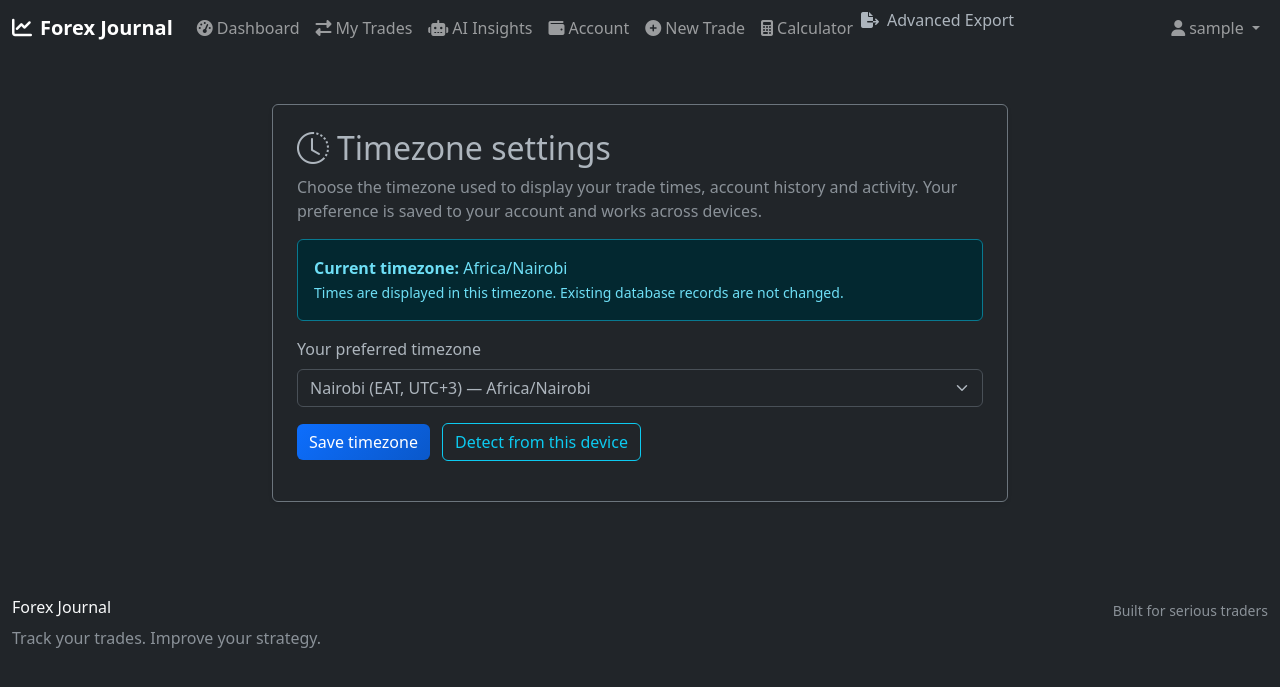
After one commit to arvineee/Forex-journal, a Flask app: page /account/timezone in a window 1280 px wide. The commit adds this page. Shown: the top 687 px of the page. Run offline with Flask 3, Linux system fonts and the light colour scheme; the visitor is signed in with stand-in values (Sample User, id 1).

Commit message:
Update site

```diff
--- a/app/account/routes.py
+++ b/app/account/routes.py
@@ -4,6 +4,7 @@ from datetime import datetime
 from app import db
 from app.account import account_bp
 from app.models import AccountBalance, Trade
+from app.utils.timezones import valid_timezone, DEFAULT_TIMEZONE, local_to_utc_naive, to_user_timezone
 
 
 def auto_update_balance_on_close(trade):
@@ -58,7 +59,7 @@ def add_balance():
     if form.validate_on_submit():
         balance = AccountBalance(
             balance=form.balance.data,
-            date=form.date.data,
+            date=local_to_utc_naive(form.date.data, current_user.timezone),
             notes=form.notes.data,
             user_id=current_user.id
         )
@@ -67,6 +68,8 @@ def add_balance():
         flash('Account balance recorded successfully!', 'success')
         return redirect(url_for('account.balance_history'))
 
+    if request.method == 'GET':
+        form.date.data = to_user_timezone(datetime.utcnow(), current_user.timezone).replace(tzinfo=None)
     return render_template('account/add_balance.html', form=form)
 
 
@@ -82,7 +85,7 @@ def edit_balance(balance_id):
 
     if form.validate_on_submit():
         balance.balance = form.balance.data
-        balance.date = form.date.data
+        balance.date = local_to_utc_naive(form.date.data, current_user.timezone)
         balance.notes = form.notes.data
         db.session.commit()
         flash('Account balance updated successfully!', 'success')
@@ -90,7 +93,7 @@ def edit_balance(balance_id):
 
     elif request.method == 'GET':
         form.balance.data = balance.balance
-        form.date.data = balance.date
+        form.date.data = to_user_timezone(balance.date, current_user.timezone).replace(tzinfo=None)
         form.notes.data = balance.notes
 
     return render_template('account/edit_balance.html', form=form, balance=balance)
@@ -124,3 +127,31 @@ def get_current_balance():
         })
     else:
         return jsonify({'balance': None, 'message': 'No balance records found'})
+
+
+
+@account_bp.route('/timezone', methods=['GET', 'POST'])
+@login_required
+def timezone_settings():
+    from app.utils.timezones import COMMON_TIMEZONES
+    if request.method == 'POST':
+        selected = (request.form.get('timezone') or '').strip()
+        if not valid_timezone(selected):
+            flash('Please choose a valid timezone.', 'danger')
+        else:
+            current_user.timezone = selected
+            db.session.commit()
+            flash('Your timezone preference has been saved.', 'success')
+            return redirect(url_for('account.timezone_settings'))
+    return render_template('account/timezone.html', timezones=COMMON_TIMEZONES)
+
+
+@account_bp.route('/timezone/detect', methods=['POST'])
+@login_required
+def detect_timezone():
+    selected = (request.get_json(silent=True) or {}).get('timezone', '')
+    if not valid_timezone(selected):
+        return jsonify({'success': False, 'message': 'Invalid timezone.'}), 400
+    current_user.timezone = selected
+    db.session.commit()
+    return jsonify({'success': True, 'timezone': selected})
--- a/app/models.py
+++ b/app/models.py
@@ -11,6 +11,7 @@ class User(UserMixin, db.Model):
     id = db.Column(db.Integer, primary_key=True)
     username = db.Column(db.String(64), unique=True, nullable=False, index=True)
     email = db.Column(db.String(120), unique=True, nullable=False, index=True)
+    timezone = db.Column(db.String(64), nullable=False, default='Africa/Nairobi')
     password_hash = db.Column(db.String(256), nullable=False)  # Increased from 128 to 256
     created_at = db.Column(db.DateTime, default=datetime.utcnow)
     trades = db.relationship('Trade', backref='author', lazy='dynamic', cascade='all, delete-orphan')
--- a/app/templates/account/balance_history.html
+++ b/app/templates/account/balance_history.html
@@ -39,7 +39,7 @@
                             <tbody>
                                 {% for balance in balances %}
                                 <tr>
-                                    <td>{{ balance.date.strftime('%Y-%m-%d %H:%M') }}</td>
+                                    <td>{{ balance.date|datetimeformat('%Y-%m-%d %H:%M') }}</td>
                                     <td><strong>${{ "%.2f"|format(balance.balance) }}</strong></td>
                                     <td>{{ balance.notes or '-' }}</td>
                                     <td>
@@ -64,7 +64,7 @@
                                                 <button type="button" class="btn-close" data-bs-dismiss="modal"></button>
                                             </div>
                                             <div class="modal-body">
-                                                <p>Delete balance record from {{ balance.date.strftime('%Y-%m-%d') }}?</p>
+                                                <p>Delete balance record from {{ balance.date|datetimeformat('%Y-%m-%d') }}?</p>
                                                 <p><strong>${{ "%.2f"|format(balance.balance) }}</strong></p>
                                             </div>
                                             <div class="modal-footer">
@@ -92,7 +92,7 @@
                     <div class="display-4 text-success mb-3">
                         ${{ "%.2f"|format(balances[0].balance) }}
                     </div>
-                    <p class="text-muted">Last updated: {{ balances[0].date.strftime('%Y-%m-%d') }}</p>
+                    <p class="text-muted">Last updated: {{ balances[0].date|datetimeformat('%Y-%m-%d') }}</p>
                 </div>
             </div>
         </div>
--- a/app/templates/account/edit_balance.html
+++ b/app/templates/account/edit_balance.html
@@ -17,7 +17,7 @@
 
                     <div class="alert alert-secondary d-flex align-items-center mb-4">
                         <i class="fas fa-info-circle me-2 text-info"></i>
-                        <span>Editing record from <strong>{{ balance.date.strftime('%d %b %Y, %H:%M') }}</strong></span>
+                        <span>Editing record from <strong>{{ balance.date|datetimeformat('%d %b %Y, %H:%M') }}</strong></span>
                     </div>
 
                     <form method="POST" novalidate>
--- /dev/null
+++ b/app/templates/account/timezone.html
@@ -0,0 +1,40 @@
+{% extends 'base.html' %}
+{% block title %}Timezone Settings - Forex Journal{% endblock %}
+{% block content %}
+<div class="container py-4" style="max-width: 760px;">
+  <div class="card border-secondary shadow-sm">
+    <div class="card-body p-4">
+      <h2 class="mb-2"><i class="bi bi-clock-history me-2"></i>Timezone settings</h2>
+      <p class="text-muted">Choose the timezone used to display your trade times, account history and activity. Your preference is saved to your account and works across devices.</p>
+      <div class="alert alert-info"><strong>Current timezone:</strong> {{ current_timezone }}<br><small>Times are displayed in this timezone. Existing database records are not changed.</small></div>
+      <form method="POST">
+        <label for="timezone" class="form-label">Your preferred timezone</label>
+        <select class="form-select mb-3" id="timezone" name="timezone" required>
+          {% for value, label in timezones %}<option value="{{ value }}" {% if current_timezone == value %}selected{% endif %}>{{ label }} — {{ value }}</option>{% endfor %}
+        </select>
+        <button class="btn btn-primary" type="submit">Save timezone</button>
+        <button class="btn btn-outline-info ms-2" type="button" id="detectTimezone">Detect from this device</button>
+      </form>
+      <div id="timezoneMessage" class="small mt-3" aria-live="polite"></div>
+    </div>
+  </div>
+</div>
+<script>
+document.getElementById('detectTimezone').addEventListener('click', async function () {
+  const message = document.getElementById('timezoneMessage');
+  const zone = Intl.DateTimeFormat().resolvedOptions().timeZone;
+  if (!zone) { message.textContent = 'This device did not provide a timezone.'; return; }
+  try {
+    const response = await fetch('{{ url_for("account.detect_timezone") }}', {
+      method: 'POST', headers: {'Content-Type': 'application/json', 'X-Requested-With': 'XMLHttpRequest'},
+      body: JSON.stringify({timezone: zone})
+    });
+    const result = await response.json();
+    if (!response.ok || !result.success) throw new Error(result.message || 'Could not save timezone.');
+    document.getElementById('timezone').value = zone;
+    message.textContent = 'Detected and saved: ' + zone + '. Refreshing…';
+    window.location.reload();
+  } catch (error) { message.textContent = error.message; }
+});
+</script>
+{% endblock %}
--- a/app/templates/admin/user_detail.html
+++ b/app/templates/admin/user_detail.html
@@ -23,7 +23,7 @@
         <div class="col-md-3">
             <div class="card border-0 shadow-sm text-center p-3">
                 <div class="text-muted small">Joined</div>
-                <div class="fw-bold">{{ user.created_at.strftime('%Y-%m-%d') if user.created_at else '-' }}</div>
+                <div class="fw-bold">{{ user.created_at|datetimeformat('%Y-%m-%d') if user.created_at else '-' }}</div>
             </div>
         </div>
         <div class="col-md-3">
@@ -55,7 +55,7 @@
                     <tbody>
                         {% for login in logins %}
                         <tr>
-                            <td>{{ login.login_at.strftime('%Y-%m-%d %H:%M:%S') }}</td>
+                            <td>{{ login.login_at|datetimeformat('%Y-%m-%d %H:%M:%S') }}</td>
                             <td>{{ login.ip_address or '-' }}</td>
                             <td class="text-truncate" style="max-width: 400px;">{{ login.user_agent or '-' }}</td>
                         </tr>
--- a/app/templates/admin/users.html
+++ b/app/templates/admin/users.html
@@ -31,8 +31,8 @@
                                 {% endif %}
                             </td>
                             <td>{{ user.email }}</td>
-                            <td>{{ user.created_at.strftime('%Y-%m-%d') if user.created_at else '-' }}</td>
-                            <td>{{ user.last_login_at.strftime('%Y-%m-%d %H:%M') if user.last_login_at else 'Never' }}</td>
+                            <td>{{ user.created_at|datetimeformat('%Y-%m-%d') if user.created_at else '-' }}</td>
+                            <td>{{ user.last_login_at|datetimeformat('%Y-%m-%d %H:%M') if user.last_login_at else 'Never' }}</td>
                             <td>{{ user.login_count or 0 }}</td>
                             <td>{{ user.trades.count() }}</td>
                             <td>
--- a/app/templates/base.html
+++ b/app/templates/base.html
@@ -180,6 +180,7 @@
                             <i class="fas fa-user me-1"></i>{{ current_user.username }}
                         </a>
                         <ul class="dropdown-menu dropdown-menu-end">
+                            <li><a class="dropdown-item" href="{{ url_for('account.timezone_settings') }}"><i class="fas fa-clock me-2"></i>Timezone Settings</a></li>
                             <li><a class="dropdown-item" href="{{ url_for('trades.export_trades') }}">
                                 <i class="fas fa-download me-2"></i>Export Trades
                             </a></li>
--- a/app/templates/dashboard/index.html
+++ b/app/templates/dashboard/index.html
@@ -392,7 +392,7 @@
                             <div class="trade-pnl {{ 'pos' if trade.pnl and trade.pnl > 0 else 'neg' if trade.pnl and trade.pnl < 0 else '' }}" style="color: {{ 'var(--tj-success)' if trade.pnl and trade.pnl > 0 else 'var(--tj-danger)' if trade.pnl and trade.pnl < 0 else 'var(--tj-muted)' }};">
                                 {{ "$%.2f"|format(trade.pnl) if trade.pnl else '-' }}
                             </div>
-                            <small style="color: var(--tj-muted);">{{ trade.entry_time.strftime('%m/%d') }}</small>
+                            <small style="color: var(--tj-muted);">{{ trade.entry_time|datetimeformat('%m/%d') }}</small>
                         </div>
                     </a>
                     {% endfor %}
--- a/app/templates/trades/edit_trade.html
+++ b/app/templates/trades/edit_trade.html
@@ -226,7 +226,7 @@
                                                      alt="Trade screenshot"
                                                      style="height: 80px; object-fit: cover;">
                                                 <div class="card-body text-center p-1">
-                                                    <small class="text-muted">{{ image.created_at.strftime('%m/%d') }}</small>
+                                                    <small class="text-muted">{{ image.created_at|datetimeformat('%m/%d') }}</small>
                                                 </div>
                                             </div>
                                         </div>
--- a/app/templates/trades/index.html
+++ b/app/templates/trades/index.html
@@ -121,8 +121,8 @@
                                 </span>
                             </td>
                             <td>
-                                {{ trade.entry_time.strftime('%Y-%m-%d') }}
-                                <br><small class="text-muted">{{ trade.entry_time.strftime('%H:%M') }}</small>
+                                {{ trade.entry_time|datetimeformat('%Y-%m-%d') }}
+                                <br><small class="text-muted">{{ trade.entry_time|datetimeformat('%H:%M') }}</small>
                             </td>
                             <td>
                                 <a href="{{ url_for('trades.view_trade', trade_id=trade.id) }}"
```
Also changed, not shown: app/__init__.py (+11 -6 lines), app/templates/trades/view_trade.html (+7 -7 lines), app/trades/routes.py (+10 -8 lines), app/utils/timezones.py (added, +63 -0 lines), migrations/versions/b71c9d2e4a10_add_user_timezone.py (added, +21 -0 lines), Readme.md.
